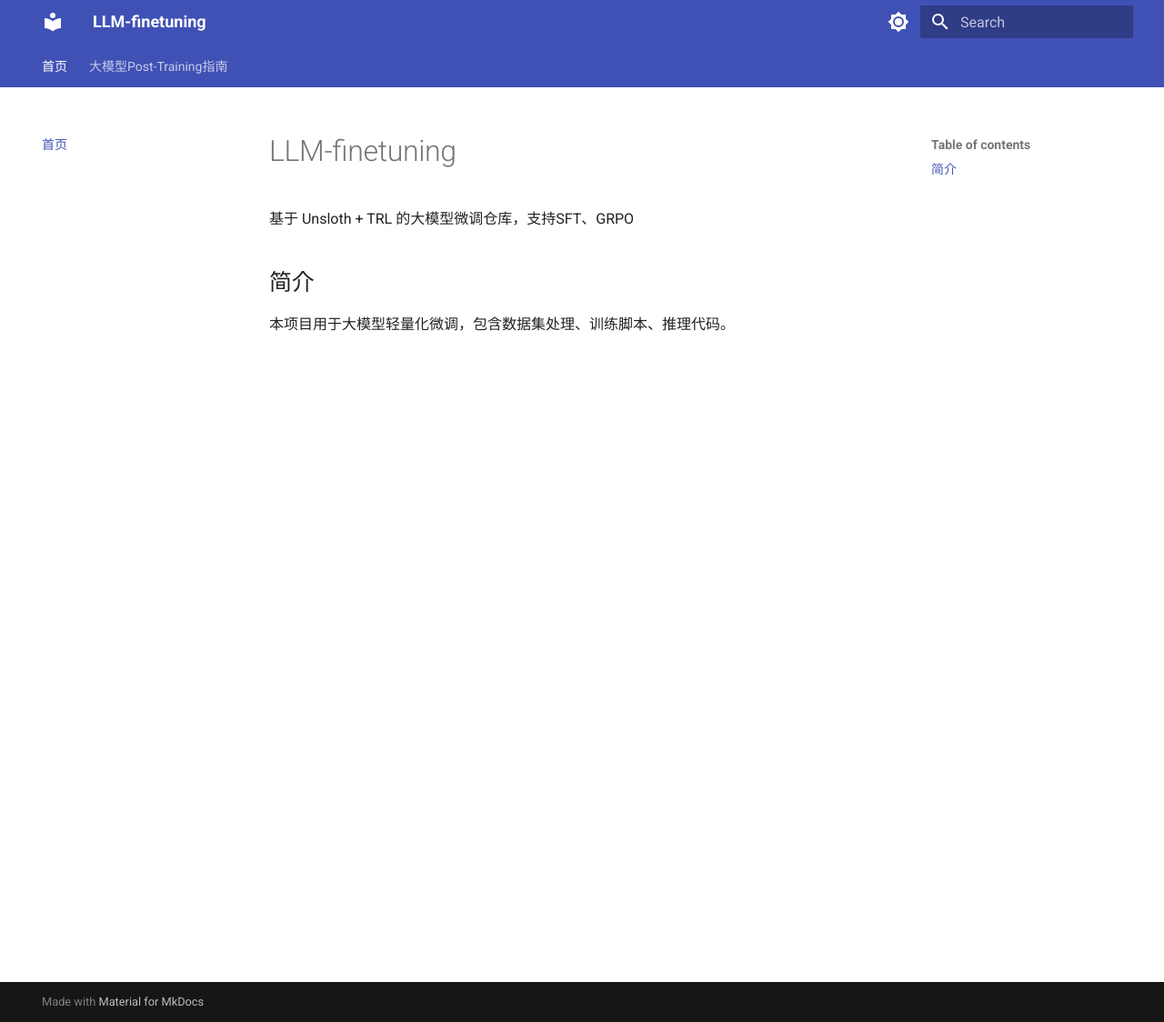
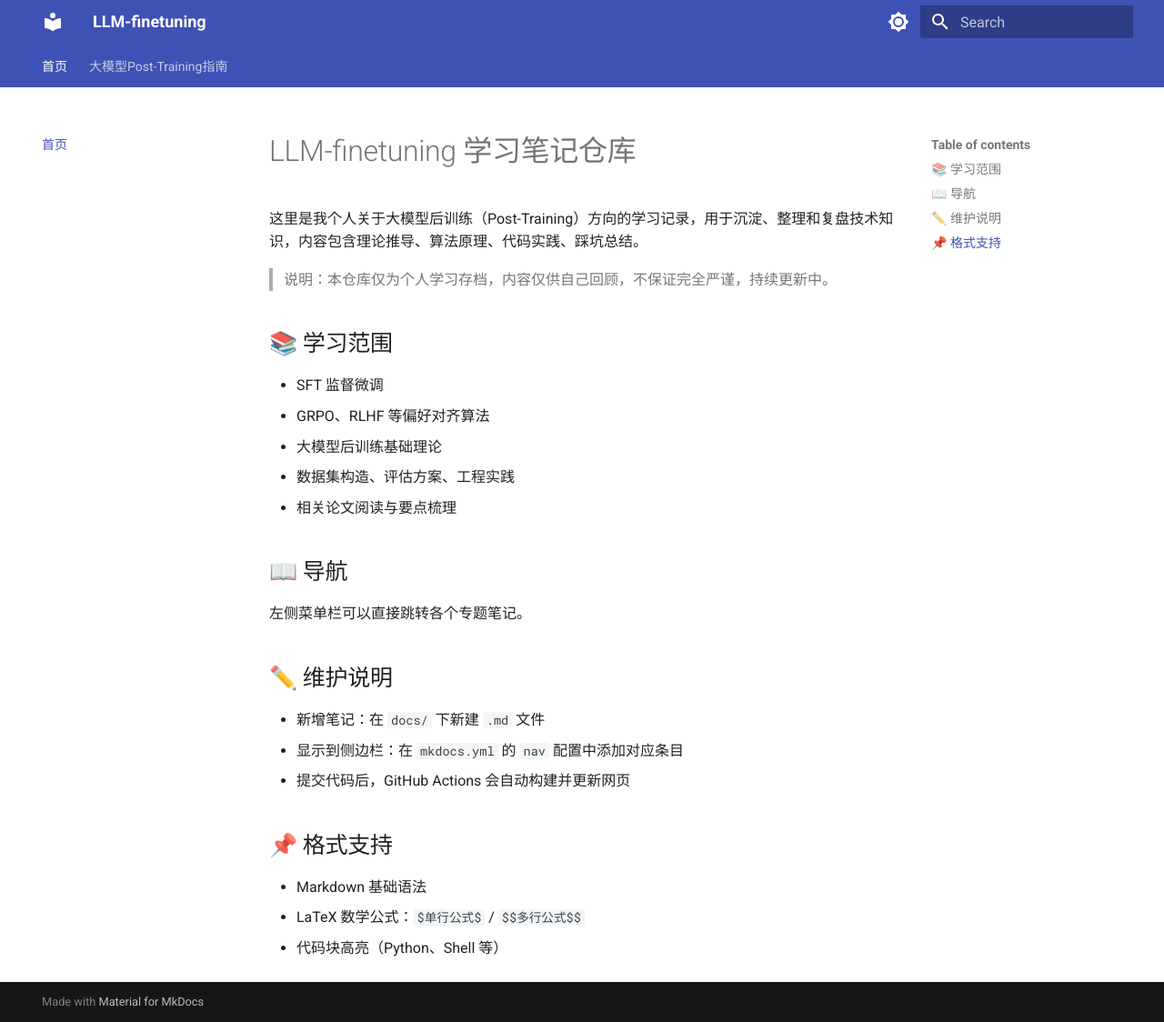
Before and after one commit to LXXXR0/LLM-finetuning, an MkDocs documentation site: the page built from docs/index.md, in a window 1280 px wide and 1124 px high. Shown: the whole window at 91% size. Built offline with MkDocs 1.6.1 and Material for MkDocs 9.7.7, drawn with Linux system fonts in a browser that asks for light colours.

Commit message:
Revise index.md for LLM-finetuning learning notes
Updated the documentation to include personal learning notes and expanded sections on training methods and navigation.

```diff
--- a/docs/index.md
+++ b/docs/index.md
@@ -1,5 +1,25 @@
-# LLM-finetuning
-基于 Unsloth + TRL 的大模型微调仓库，支持SFT、GRPO
+# LLM-finetuning 学习笔记仓库
 
-## 简介
-本项目用于大模型轻量化微调，包含数据集处理、训练脚本、推理代码。
+这里是我个人关于大模型后训练（Post-Training）方向的学习记录，用于沉淀、整理和复盘技术知识，内容包含理论推导、算法原理、代码实践、踩坑总结。
+
+> 说明：本仓库仅为个人学习存档，内容仅供自己回顾，不保证完全严谨，持续更新中。
+
+## 📚 学习范围
+- SFT 监督微调
+- GRPO、RLHF 等偏好对齐算法
+- 大模型后训练基础理论
+- 数据集构造、评估方案、工程实践
+- 相关论文阅读与要点梳理
+
+## 📖 导航
+左侧菜单栏可以直接跳转各个专题笔记。
+
+## ✏️ 维护说明
+- 新增笔记：在 `docs/` 下新建 `.md` 文件
+- 显示到侧边栏：在 `mkdocs.yml` 的 `nav` 配置中添加对应条目
+- 提交代码后，GitHub Actions 会自动构建并更新网页
+
+## 📌 格式支持
+- Markdown 基础语法
+- LaTeX 数学公式：`$单行公式$` / `$$多行公式$$`
+- 代码块高亮（Python、Shell 等）
```
